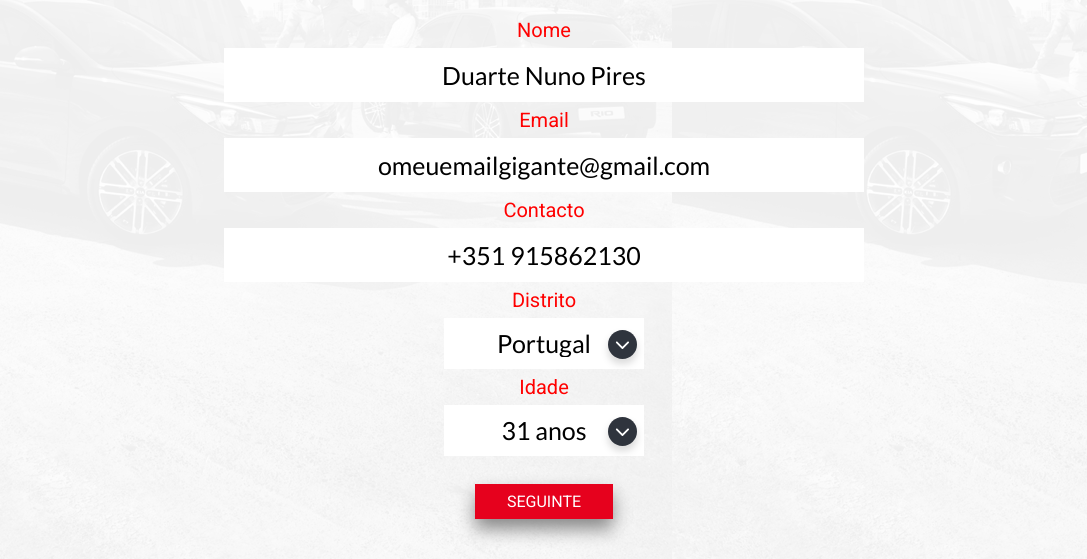
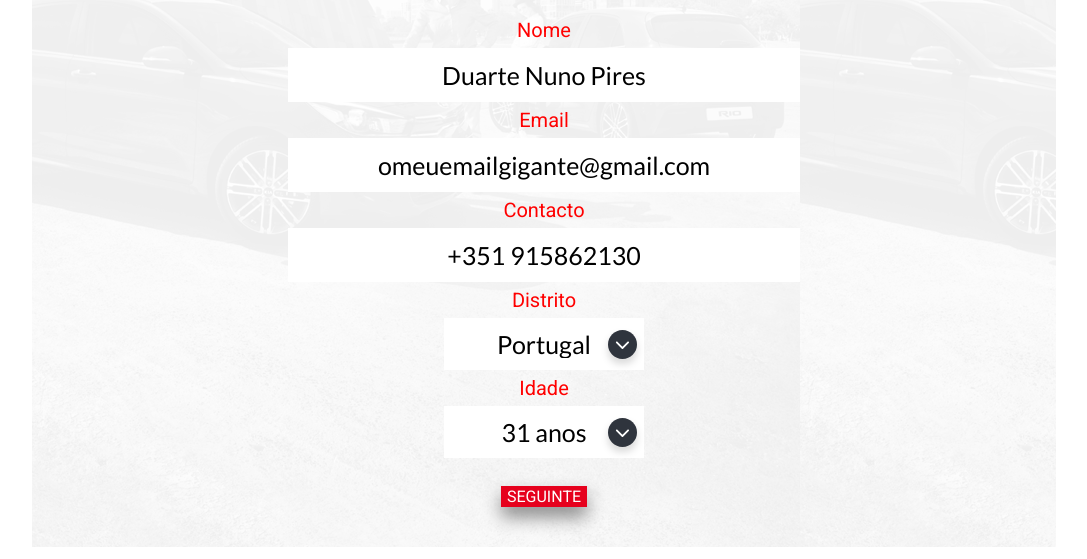
Before and after one commit to Festevestrindade/kia-inputs, a plain HTML site: page index.html in a window 1280 px wide. Shown: the part 316-875 px from the top of the page, without its empty margins (96-1183 px from the left). Drawn offline with Linux system fonts and the light colour scheme.

Commit message:
Font, wrapper

```diff
--- a/assets/main.css
+++ b/assets/main.css
@@ -10,7 +10,9 @@ text-align: center;
 font-weight: 400;
 }
 
-body {
+#wrapper{
+max-width: 1024px;
+margin: 0 auto;
 background-image: url("bg.png");
 }
 
@@ -27,13 +29,14 @@ margin-top: 20px;
 margin-bottom: 40px;
 font-size: 45px;
 font-weight: 900;
-font-family: Lato;
+font-family: Lato, sans-serif;
 }
 
 label {
+display: block;
 font-size: 20px;
 color: red;
-font-family: Roboto;
+font-family: Roboto, sans-serif;
 
 }
 input {
@@ -44,7 +47,7 @@ border: none;
 box-sizing: border-box;
 text-align: center;
 font-size: 25px;
-font-family: Lato;
+font-family: Lato, sans-serif;
 }
 
 select {
@@ -56,7 +59,7 @@ background-position-x: 100%;
 background-position-y: 10px;
 }
 
-.Idade, .Distrito{
+.idade, .distrito{
 margin: 8px auto;
 width: 200px;
 padding: 12px 20px;
@@ -64,21 +67,29 @@ border: none;
 box-sizing: border-box;
 text-align: center;
 font-size: 25px;
-font-family: Lato;
+font-family: Lato, sans-serif;
 background-color: white;
-form
 }
 
 button {
 margin-top: 20px;
 margin-bottom: 40px;
-padding: 8px 32px;
+padding: 8px 45	px;
 border: none;
 text-decoration: none;
 cursor: pointer;
 font-size: 16px;
-font-family: Roboto;
+font-family: Roboto, sans-serif;
 color: white;
 background-color: #e6011d;
 box-shadow: 0 10px 18px #888888;
 }
+
+.div-distrito {
+  float: left;
+  margin-right: 10px;
+}
+
+.div-idade {
+  float: right;
+}
--- a/index.html
+++ b/index.html
@@ -14,44 +14,34 @@
 	</title>
 </head>
 <body>
-	<section>
+	<section id="wrapper">
 		<img src="assets/logo.png" ></img>
 
 		<h1>Participante A</h1>
 		<form>
-			<div class="div-label-nome">
+			<div class="div-nome">
 			<label>Nome</label>
+				<input type="text" id="nome" value="Duarte Nuno Pires">
 			</div>
-			<div class="div-input-nome">
-				<input id="Nome" value="Duarte Nuno Pires">
+			<div class="div-email">
+			<label>Email</label>
+				<input type="email" id="email" value="omeuemailgigante@gmail.com">
 			</div>
-			<div class="div-label-email">
-			<label>Email</label>
+			<div class="div-contacto">
+			<label>Contacto</label>
+				<input type="tel" id="contact" value="+351 915862130">
 			</div>
-			<div class="div-input-email">
-				<input id="Email" value="omeuemailgigante@gmail.com">
-			</div>
-			<div class="div-label-contacto">
-			<label>Contacto</label>
-			</div>
-			<div class="div-input-contacto">
-				<input id="Contact" value="+351 915862130">
-			</div>
-			<div class="div-label-distrito">
+			<div class="div-distrito">
 			<label>Distrito</label>
-			</div>
-			<div class="div-select-distrito">
-			<select class="Distrito">
+			<select class="distrito">
 				<option value="0">Portugal</option>
 				<option value="1">Lisboa</option>
 				<option value="2">Porto</option>
 			</select>
 			</div>
-			<div class="div-label-idade">
+			<div class="div-idade">
 			<label>Idade</label>
-			</div>
-			<div class="div-select-idade">
-			<select class="Idade">
+			<select class="idade">
 				<option value="0">31 anos</option>
 				<option value="1">32 anos</option>
 				<option value="2">33 anos</option>
```
